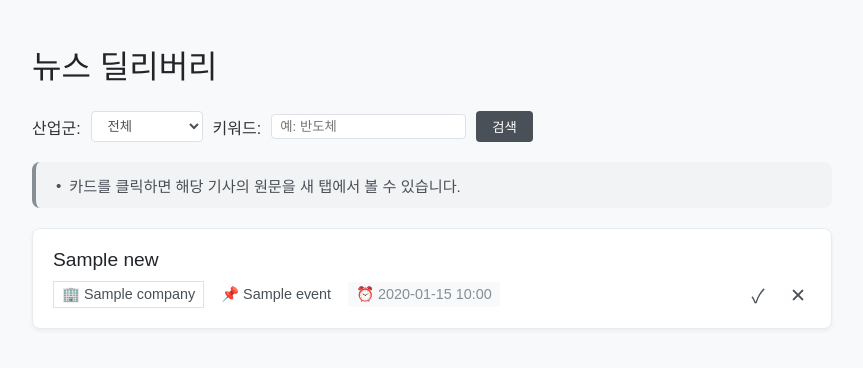
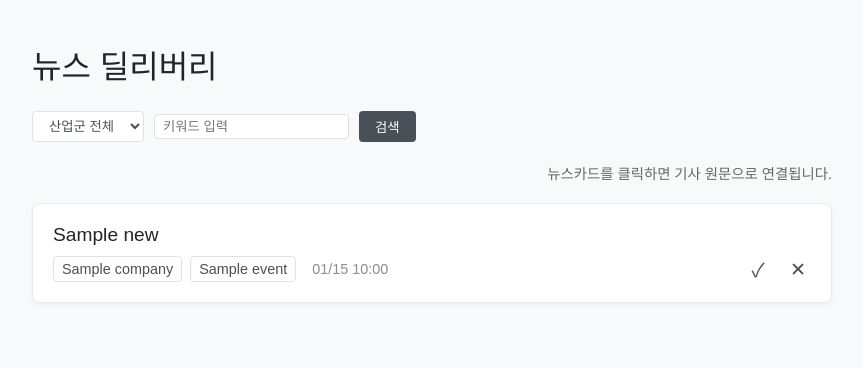
Before and after one commit to pa61234/S_alarm, a Flask app: page / in a window 1280 px wide. Shown: the top 368 px of the page, without its empty margins (208-1071 px from the left). Run offline with Flask 3, Linux system fonts and the light colour scheme; a database or web service that is not in the repository returns one stand-in record (values such as "Sample title").

Commit message:
스타일 수정

```diff
--- a/templates/index.html
+++ b/templates/index.html
@@ -62,7 +62,9 @@
             display: inline-block;
             padding: 4px 8px;
             color: #495057;
-            border: 1px solid transparent;
+            border: 1px solid #dee2e6;
+            border-radius: 4px;
+            background: white;
         }
         .news-event[data-event="실적"] { background-color: #e3f2fd; }
         .news-event[data-event="주가/투자"] { background-color: #e8f5e9; }
@@ -84,12 +86,12 @@
             background: white;
             color: #495057;
             border: 1px solid #dee2e6;
+            border-radius: 4px;
         }
         .news-time {
             display: inline-block;
             padding: 4px 8px;
-            background: #f8f9fa;
-            border-radius: 4px;
+            background: white;
             color: #868e96;
         }
         .feedback-btns {
@@ -152,20 +154,17 @@
 <body>
     <h1>뉴스 딜리버리</h1>
     <form method="get" action="/" style="margin-bottom: 20px; display: flex; gap: 10px; align-items: center;">
-        <label for="sector">산업군:</label>
         <select name="sector" id="sector" onchange="this.form.submit()">
-            <option value="">전체</option>
+            <option value="">산업군 전체</option>
             {% for sector in sectors %}
-                <option value="{{ sector }}" {% if sector == selected_sector %}selected{% endif %}>{{ sector }}</option>
+            <option value="{{ sector }}" {% if sector == selected_sector %}selected{% endif %}>{{ sector }}</option>
             {% endfor %}
         </select>
-        <label for="keyword">키워드:</label>
-        <input type="text" name="keyword" id="keyword" value="{{ keyword }}" placeholder="예: 반도체" style="padding: 4px 8px;"/>
+        <input type="text" name="keyword" id="keyword" value="{{ keyword }}" placeholder="키워드 입력" style="padding: 4px 8px;"/>
         <button type="submit">검색</button>
     </form>
-    <div class="info-message">
-        <span>•</span>
-        <span>카드를 클릭하면 해당 기사의 원문을 새 탭에서 볼 수 있습니다.</span>
+    <div style="text-align: right; margin-bottom: 20px; color: #666; font-size: 0.9em;">
+        뉴스카드를 클릭하면 기사 원문으로 연결됩니다.
     </div>
     <div class="news-list">
         {% for item in news %}
@@ -173,9 +172,9 @@
             <a href="{{ item.url }}" target="_blank" class="news-item">
                 <div class="news-title">{{ item.title }}</div>
                 <div class="news-meta">
-                    <span class="news-company">🏢 {{ item.companies|join(', ') }}</span>
-                    <span class="news-event" data-event="{{ item.event }}">📌 {{ item.event }}</span>
-                    <span class="news-time">⏰ {{ item.published.strftime('%Y-%m-%d %H:%M') }}</span>
+                    <span class="news-company">{{ item.companies|join(', ') }}</span>
+                    <span class="news-event" data-event="{{ item.event }}">{{ item.event }}</span>
+                    <span class="news-time">{{ item.published.strftime('%m/%d %H:%M') }}</span>
                 </div>
             </a>
             <div class="feedback-btns">
```
